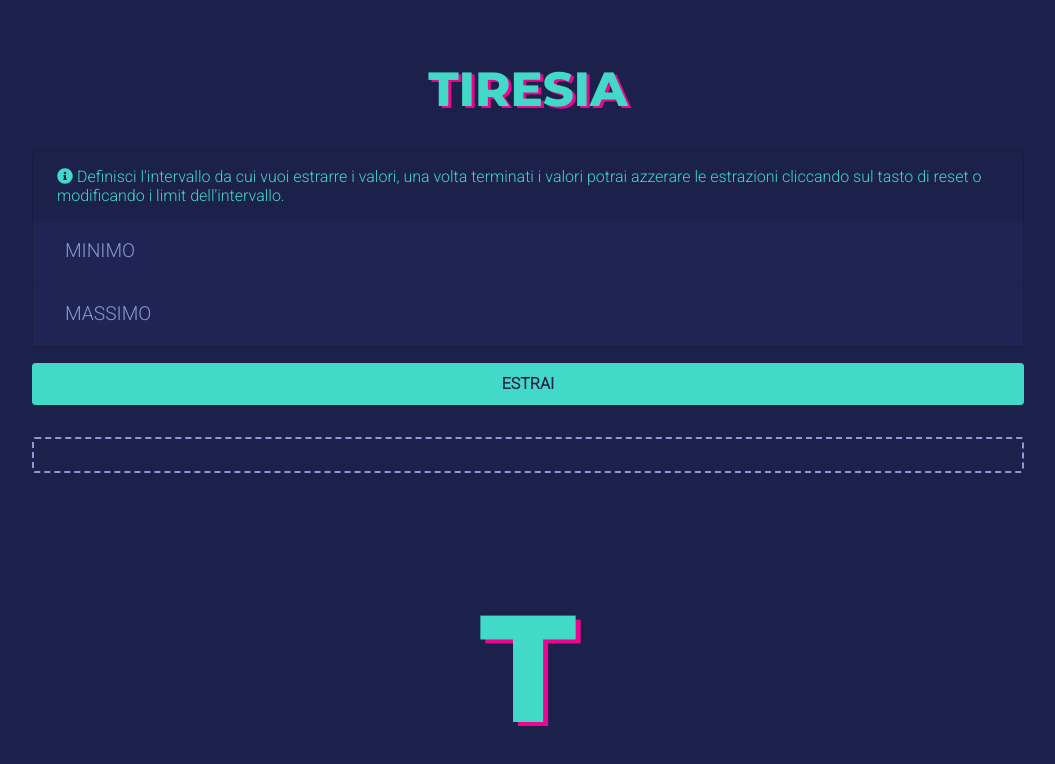
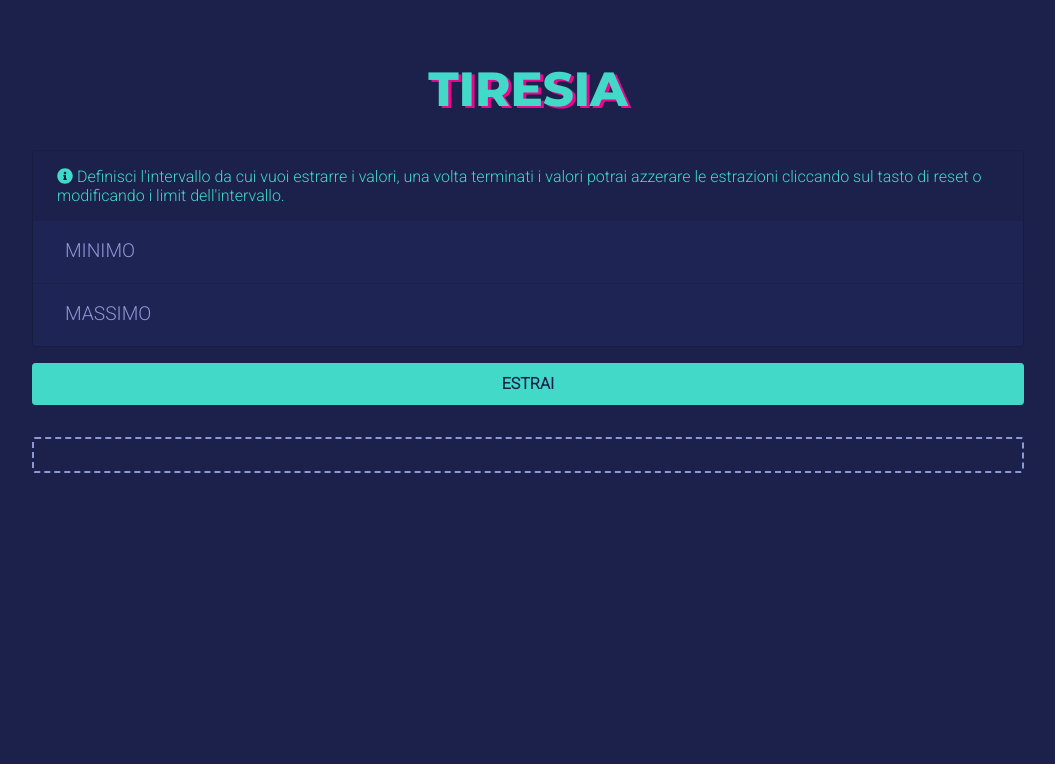
Before and after one commit to phibonacho/tiresia, a Vue app: page / in a window 1280 px wide. Shown: the top 764 px of the page, without its empty margins (112-1167 px from the left). Built offline with nearby package versions, Linux system fonts and the light colour scheme.

Commit message:
fixed unused section

```diff
--- a/src/App.vue
+++ b/src/App.vue
@@ -2,7 +2,6 @@
   <div id="app" class="bg-dark">
     <h1 class='main-title'>tiresia</h1>
     <RandomPicker/>
-    <h1 class="main-title" style="font-size: 152px; text-shadow: #ec058e 5px 4px">t</h1>
   </div>
 </template>
 
```
